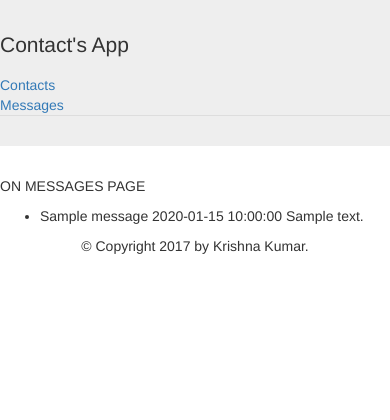
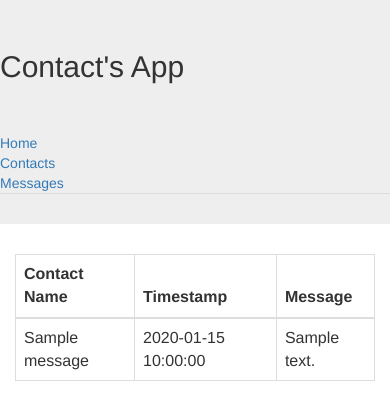
Before and after one commit to krishna-kumar456/Flask-SMS-WebApp, a Flask app: page /messages in a window 390 px wide. Shown: the top 420 px of the page. Run offline with Flask 2, Linux system fonts and the light colour scheme; tables that the repository leaves empty hold one stand-in row (values such as "Sample post"); some libraries are stand-ins or nearby versions.

Commit message:
Front end changes

```diff
--- a/templates/contactadd.html
+++ b/templates/contactadd.html
@@ -12,3 +12,6 @@
 	<button type="submit" class="btn btn-primary">Insert</button>
 </form>
 {% endblock %}
+
+{% block image %}
+{% endblock %}
--- a/templates/index.html
+++ b/templates/index.html
@@ -14,18 +14,24 @@
 	<div class="jumbotron">
 		<div class="row">
 			<div class="col-md-4 col-md-offset-5">
-				<p>Contact's App</p>
+				<h2>Contact's App</h2>
 			</div>
 		</div>
+		<br><br>
 		<div class="row">
 
 			<ul class="nav nav-tabs">
-				<div class="col-md-4 col-md-offset-3">
+				<div class="col-md-4 col-md-offset-2">
+
+					<li role="presentation"><a href="{{url_for('home_page')}}">Home</a></li>
+
+				</div>
+				<div class="col-md-3">
 					{% block highlightcontacts%}
 					<li role="presentation"><a href="{{url_for('contacts_page')}}">Contacts</a></li>
 					{% endblock %}
 				</div>
-				<div class="col-md-4">
+				<div class="col-md-3">
 					{% block highlightmessages%}
 					<li role="presentation"><a href="{{url_for('messages_page')}}">Messages</a></li>
 					{% endblock %}
@@ -39,14 +45,11 @@
 	{% endblock %}
 
 	<div id="content">{% block content %}{% endblock %}</div>
-	<div id="footer">
-		{% block footer %}
-		<center>
-		&copy; Copyright 2017 by Krishna Kumar.
-		</center>
-		{% endblock %}
-	</div>
-
+	{% block image %}
+	<center>
+		<img src="https://cdn0.iconfinder.com/data/icons/thin-communication-messaging/57/thin-327_book_contact_profile_user-512.png">
+	</center>
+	{% endblock %}
 
 
 	<script src="http://cdnjs.cloudflare.com/ajax/libs/jquery/2.1.3/jquery.min.js"></script>
--- a/templates/messages.html
+++ b/templates/messages.html
@@ -9,18 +9,24 @@
 <div class="jumbotron">
 	<div class="row">
 		<div class="col-md-4 col-md-offset-5">
-			<p>Contact's App</p>
+			<h2>Contact's App</h2>
 		</div>
 	</div>
+	<br><br>
 	<div class="row">
 
 		<ul class="nav nav-tabs">
-			<div class="col-md-4 col-md-offset-3">
+			<div class="col-md-4 col-md-offset-2">
+
+					<li role="presentation"><a href="{{url_for('home_page')}}">Home</a></li>
+
+				</div>
+				<div class="col-md-3">
 					{% block highlightcontacts%}
-				<li role="presentation" class="active"><a href="{{url_for('contacts_page')}}">Contacts</a></li>
+					<li role="presentation"><a href="{{url_for('contacts_page')}}">Contacts</a></li>
 					{% endblock %}
 				</div>
-			<div class="col-md-4">
+				<div class="col-md-3">
 					{% block highlightmessages%}
 					<li role="presentation"><a href="{{url_for('messages_page')}}">Messages</a></li>
 					{% endblock %}
@@ -36,17 +42,36 @@
 
 
 {% block content %}
-<p>ON MESSAGES PAGE</p>
 
-<ul>
+
+	<!-- <ul>
 		{% for message in message_list %}
 		<li>{{ message.name}} {{ message.time }} {{message.message}}</li>
 		{% endfor %}
 	</ul>
+-->
+<div class="col-md-6 col-md-offset-3">
 
+	<table class="table table-hover table-bordered">
+		<thead>
+			<tr>
+				<th>Contact Name</th>
+				<th>Timestamp</th>
+				<th>Message</th>
+			</tr>
+		</thead>
+		<tbody>
+			{% for message in message_list %}
+			<tr>
+				<td>{{ message.name}}</td>
+				<td>{{ message.time }}</td>
+				<td>{{message.message}}</td>
+			</tr>
+			{% endfor %}
+		</tbody>
+	</table>
+</div>
 
 {% endblock %}
-
-{% block footer %}
-{{ super() }}
+{% block image %}
 {% endblock %}
```
Also changed, not shown: templates/contactinfo.html (+16 -2 lines), templates/contacts.html (+24 -10 lines), templates/sendmessage.html (+11 -4 lines). Lines whose indentation alone changed are shown as unchanged.
